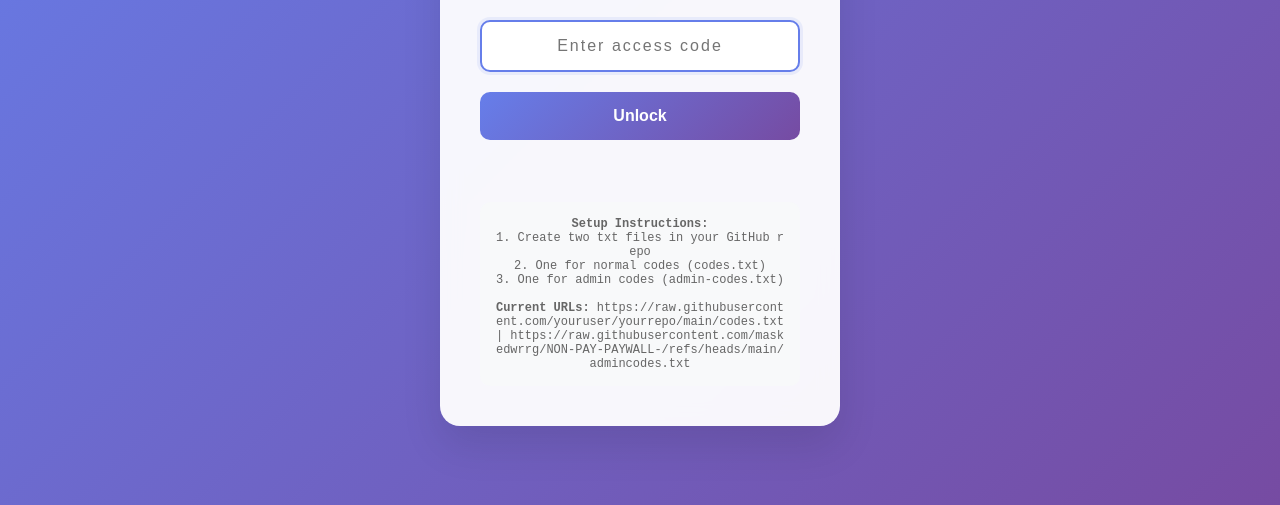
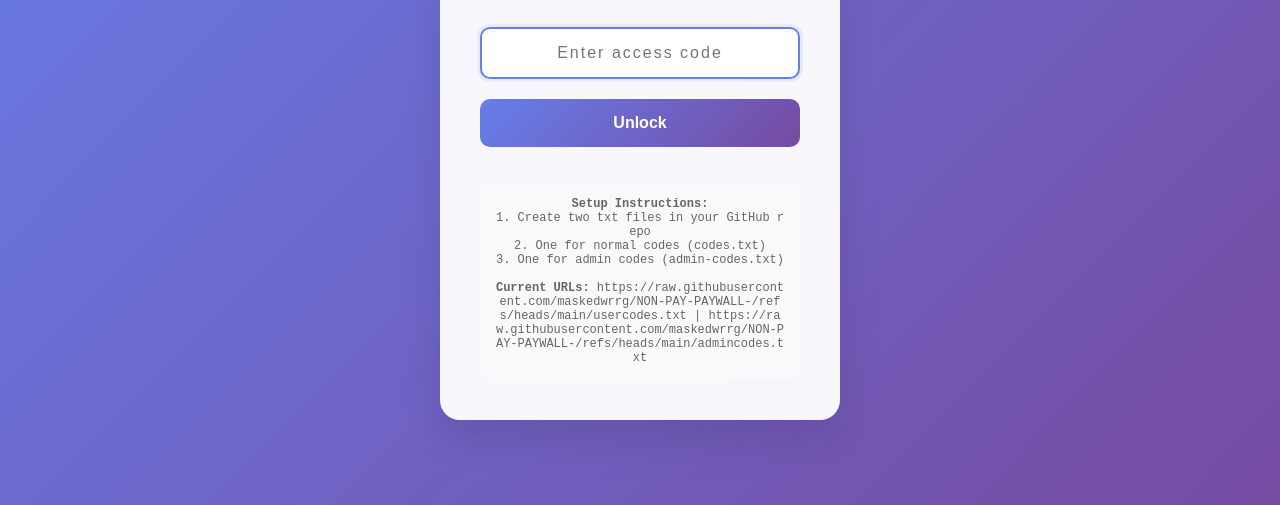
Before and after one commit to maskedwrrg/NON-PAY-PAYWALL-, a plain HTML site: page index.html in a window 1280 px wide. Shown: the part 295-800 px from the top of the page. Drawn offline with Linux system fonts and the light colour scheme; no server answers.

Commit message:
Update index.html

```diff
--- a/index.html
+++ b/index.html
@@ -227,7 +227,7 @@
 
     <script>
         // Config - replace with your GitHub raw URLs
-        const GITHUB_CODES_URL = 'https://raw.githubusercontent.com/youruser/yourrepo/main/codes.txt';
+        const GITHUB_CODES_URL = 'https://raw.githubusercontent.com/maskedwrrg/NON-PAY-PAYWALL-/refs/heads/main/usercodes.txt';
         const GITHUB_ADMIN_CODES_URL = 'https://raw.githubusercontent.com/maskedwrrg/NON-PAY-PAYWALL-/refs/heads/main/admincodes.txt';
 
         document.getElementById('currentUrl').textContent = `${GITHUB_CODES_URL} | ${GITHUB_ADMIN_CODES_URL}`;
```
